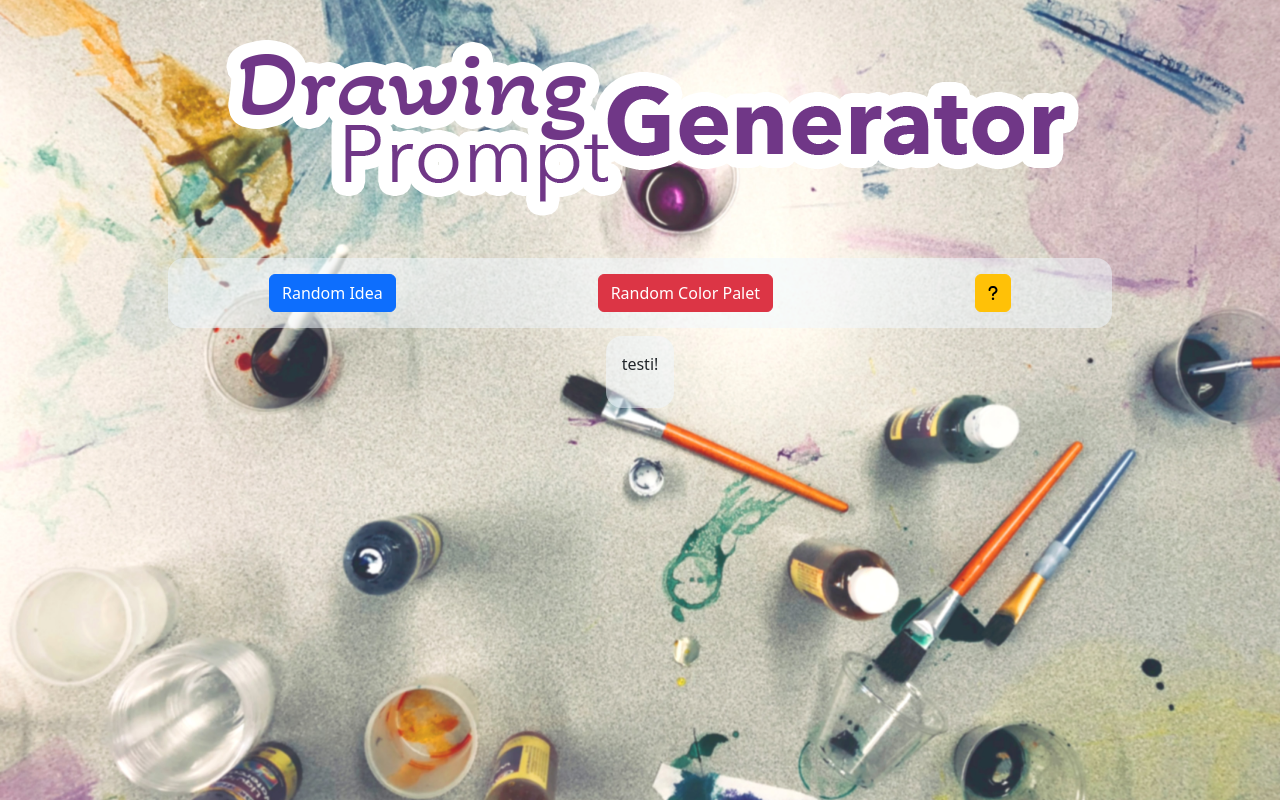
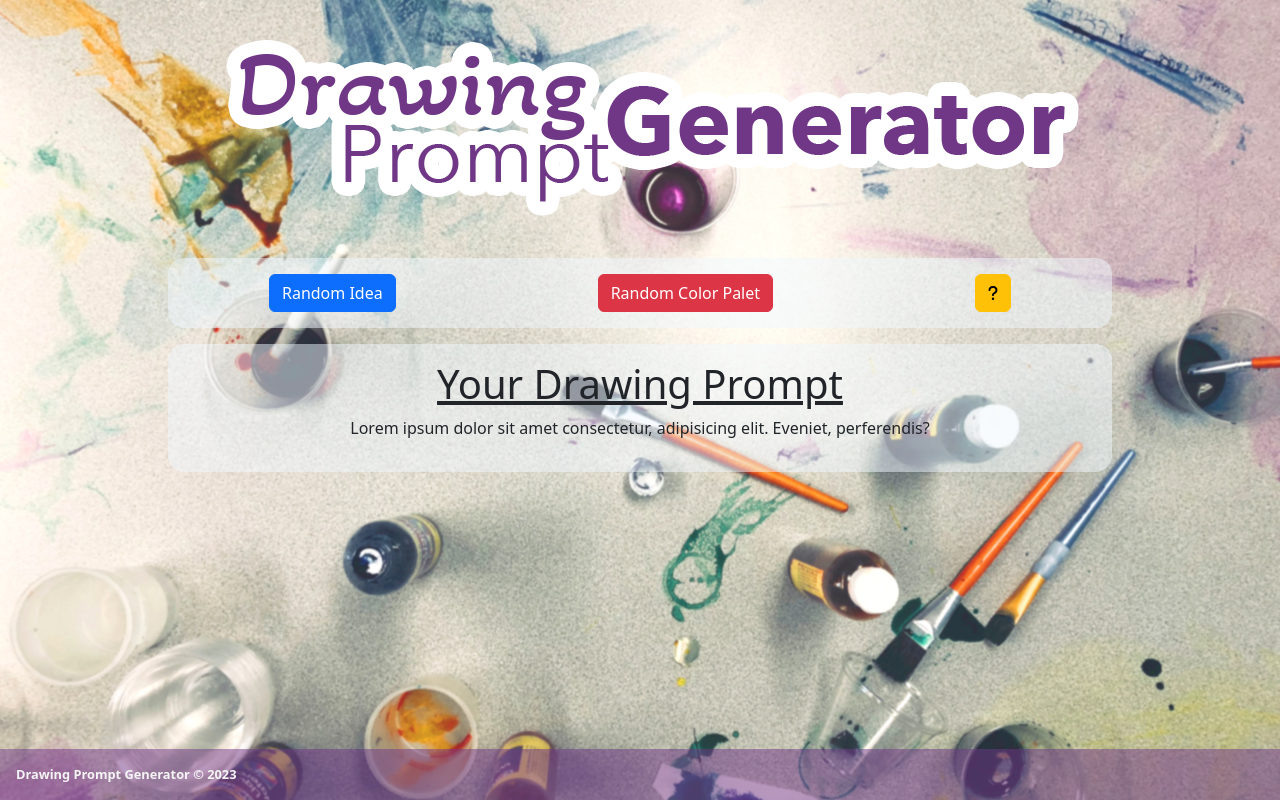
Before and after one commit to Suvikan/drawing-prompt, an Angular app: page / in a window 1280 px wide. Both pictures are taken after a click on the button "Random Idea". Built offline with nearby package versions, Linux system fonts and the light colour scheme.

Commit message:
minor style edits

```diff
--- a/src/app/app.component.css
+++ b/src/app/app.component.css
@@ -8,31 +8,25 @@ figure {
 img {
   width: 100%;
 }
-h1 {
-    font-size: 3rem;
-    margin: 1rem auto;
-}
 
 #btn-section {
   display: flex;
   flex-direction: row;
-    background-color: rgba(240, 248, 255, .5);
+  background-color: rgba(240, 248, 255, 0.5);
   border-radius: 1rem;
   padding: 4rem auto;
+  margin-bottom: 0.5rem;
 }
 
 .btn {
-    margin: 1rem auto
+  margin: 1rem auto;
 }
 
-#prompt-boxes {
+#prompt-section {
+  position: relative;
   display: flex;
   flex-direction: column;
+  width: 100%;
   margin: 0 auto;
+  padding-bottom: 5rem;
 }
-
-  .footer {
-    position: absolute;
-    bottom: 0;
-    width: 100%;
-  }
--- a/src/app/app.component.html
+++ b/src/app/app.component.html
@@ -1,14 +1,20 @@
 <main class="wrap">
-  <figure> <a href="/"> <img src="assets/img/dpglogo.png" alt="logo"></a> </figure>
+
+  <figure> <a href="/"> <img src="assets/img/dpglogo.png" alt="logo"></a>
+  </figure>
+
   <section id="btn-section">
     <button type="button" class="btn btn-primary" (click)="onShowRandomIdea()">Random Idea</button>
     <button type="button" class="btn btn-danger" (click)="onShowColorPalet()">Random Color Palet</button>
     <button type="button" class="btn btn-warning" (click)="onShowMysteryPrompt()"><fa-icon [icon]="faQuestion"></fa-icon></button>
   </section>
-  <section id="prompt-boxes">
-  <app-idea-prompt *ngIf="showRandomIdea"></app-idea-prompt>
-  <app-color-prompt *ngIf="showColorPalet"></app-color-prompt>
-  <app-mystery-prompt *ngIf="showMysteryPrompt"></app-mystery-prompt>
-</section>
-  <!--<app-footer class="footer"></app-footer>-->
+
+  <section id="prompt-section">
+    <app-idea-prompt *ngIf="showRandomIdea"></app-idea-prompt>
+    <app-color-prompt *ngIf="showColorPalet"></app-color-prompt>
+    <app-mystery-prompt *ngIf="showMysteryPrompt"></app-mystery-prompt>
+  </section>
+
+  <app-footer class="fixed-bottom"></app-footer>
+
 </main>
--- a/src/app/color-prompt/color-prompt.component.ts
+++ b/src/app/color-prompt/color-prompt.component.ts
@@ -7,11 +7,9 @@ import { Component } from '@angular/core';
   styleUrls: ['./color-prompt.component.css']
 })
 export class ColorPromptComponent {
-  letters = '0123456789ABCDEF';
+
   primary = '#' + Math.floor(Math.random()*16777215).toString(16);
   second = '#' + Math.floor(Math.random()*16777215).toString(16);
   accent = '#' + Math.floor(Math.random()*16777215).toString(16);
 
-
-
 }
--- a/src/app/footer/footer.component.css
+++ b/src/app/footer/footer.component.css
@@ -1,9 +1,11 @@
 .bgcolor {
-    background-color: rgba(245, 245, 245, .5);
+    background-color: rgba(112, 55, 135, .5);
+    color: whitesmoke;
     padding: 1rem;
 }
 
 p {
     font-size: .8rem;
+    font-weight: bold;
     margin: 0;
 }
--- a/src/app/footer/footer.component.html
+++ b/src/app/footer/footer.component.html
@@ -1,3 +1,3 @@
 <section class="bgcolor">
-<p>© 2023</p>
+<p>Drawing Prompt Generator © 2023</p>
 </section>
--- a/src/app/idea-prompt/idea-prompt.component.css
+++ b/src/app/idea-prompt/idea-prompt.component.css
@@ -1,3 +1,9 @@
+.center {
+    display: flex;
+    flex-direction: column;
+    margin: .5rem auto;
+}
+
 .ideabox {
     display: grid;
     justify-content: center;
--- a/src/app/idea-prompt/idea-prompt.component.html
+++ b/src/app/idea-prompt/idea-prompt.component.html
@@ -1,6 +1,6 @@
-<article class="promptbox">
-
-    <p>testi!</p>
+<article class="promptbox center">
+<h1>Your Drawing Prompt</h1>
+<p>Lorem ipsum dolor sit amet consectetur, adipisicing elit. Eveniet, perferendis?</p>
 <!--    <article *ngFor="let idea of ideasList">
     <p>{{ idea.prompt }}</p>
     </article> -->
--- a/src/app/mystery-prompt/mystery-prompt.component.css
+++ b/src/app/mystery-prompt/mystery-prompt.component.css
@@ -1,3 +1,10 @@
+
+.center {
+    display: flex;
+    flex-direction: column;
+    margin: .5rem auto;
+}
+
 .mysterybox {
     display: grid;
     justify-content: center;
--- a/src/app/mystery-prompt/mystery-prompt.component.html
+++ b/src/app/mystery-prompt/mystery-prompt.component.html
@@ -1,6 +1,6 @@
-<article class="promptbox">
-
-    <p>Lorem ipsum dolor, sit amet consectetur adipisicing elit. A, molestias sed! Sint tempore libero eaque repellat, non voluptatum, placeat esse aperiam iusto dolorem recusandae itaque temporibus dolores aut cumque atque.</p>
+<article class="promptbox center">
+<h1>Make It More Challenging</h1>
+    <p>Lorem ipsum dolor, sit amet consectetur adipisicing elit.</p>
 <!--    <article *ngFor="let mystery of mysteryList">
     <p>{{ mystery.prompt }}</p>
     </article> -->
--- a/src/styles.css
+++ b/src/styles.css
@@ -1,6 +1,12 @@
 /* You can add global styles to this file, and also import other style files */
-html, body { height: 100%; }
-body { margin: 0; font-family: Roboto, "Helvetica Neue", sans-serif; }
+html, body {
+    height: 100%;
+}
+
+body {
+    margin: 0;
+    font-family: Roboto, "Helvetica Neue", sans-serif;
+}
 
 .bgimg {
     height: 100%;
@@ -16,6 +22,18 @@ body { margin: 0; font-family: Roboto, "Helvetica Neue", sans-serif; }
     justify-content: center;
     background-color: rgba(240, 248, 255, .5);
     border-radius: 1rem;
-    margin: .5rem;
+    margin: .5rem auto;
     padding: 1rem;
 }
+
+h1 {
+    font-size: 3rem;
+    font-weight: bold;
+    margin: 1rem auto;
+    text-decoration: underline;
+}
+
+p {
+
+    margin: .5rem auto;
+}
```
Also changed, not shown: src/app/color-prompt/color-prompt.component.html (+10 -10 lines). Lines whose indentation alone changed are shown as unchanged.
